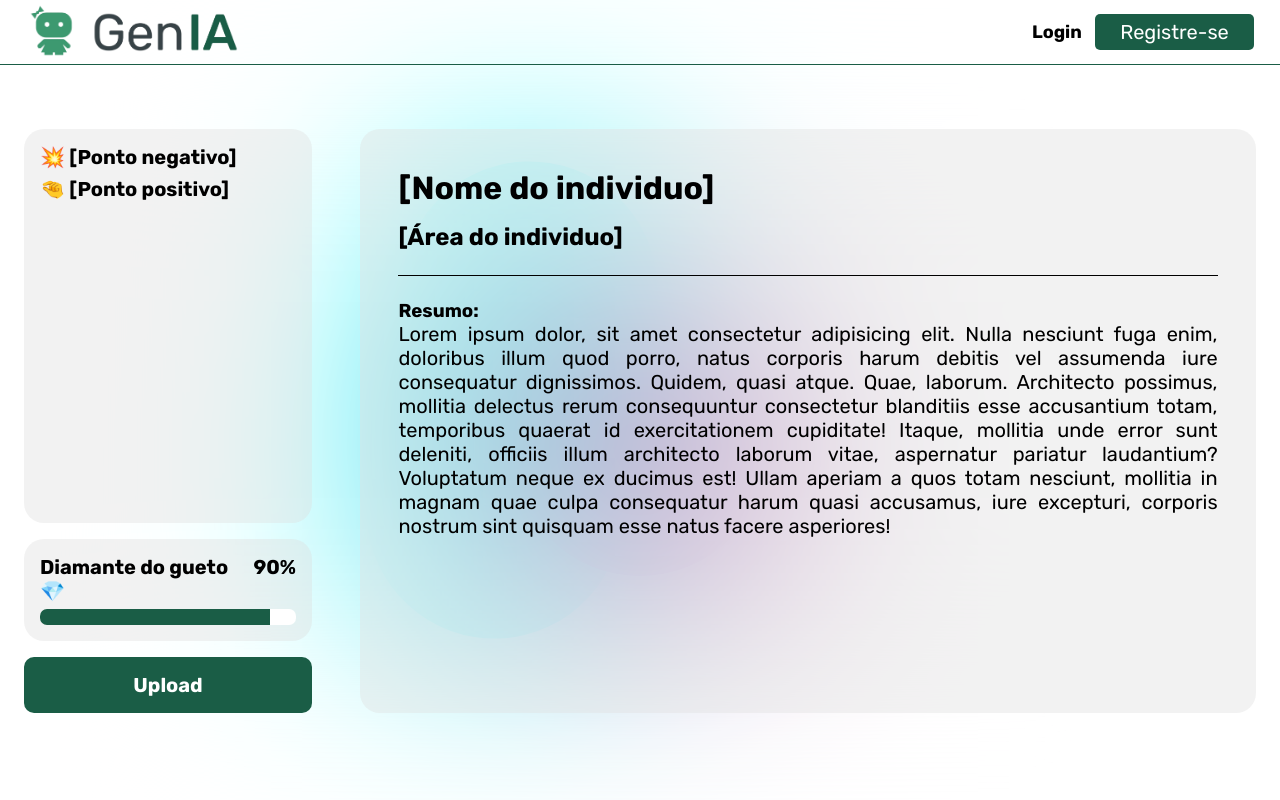
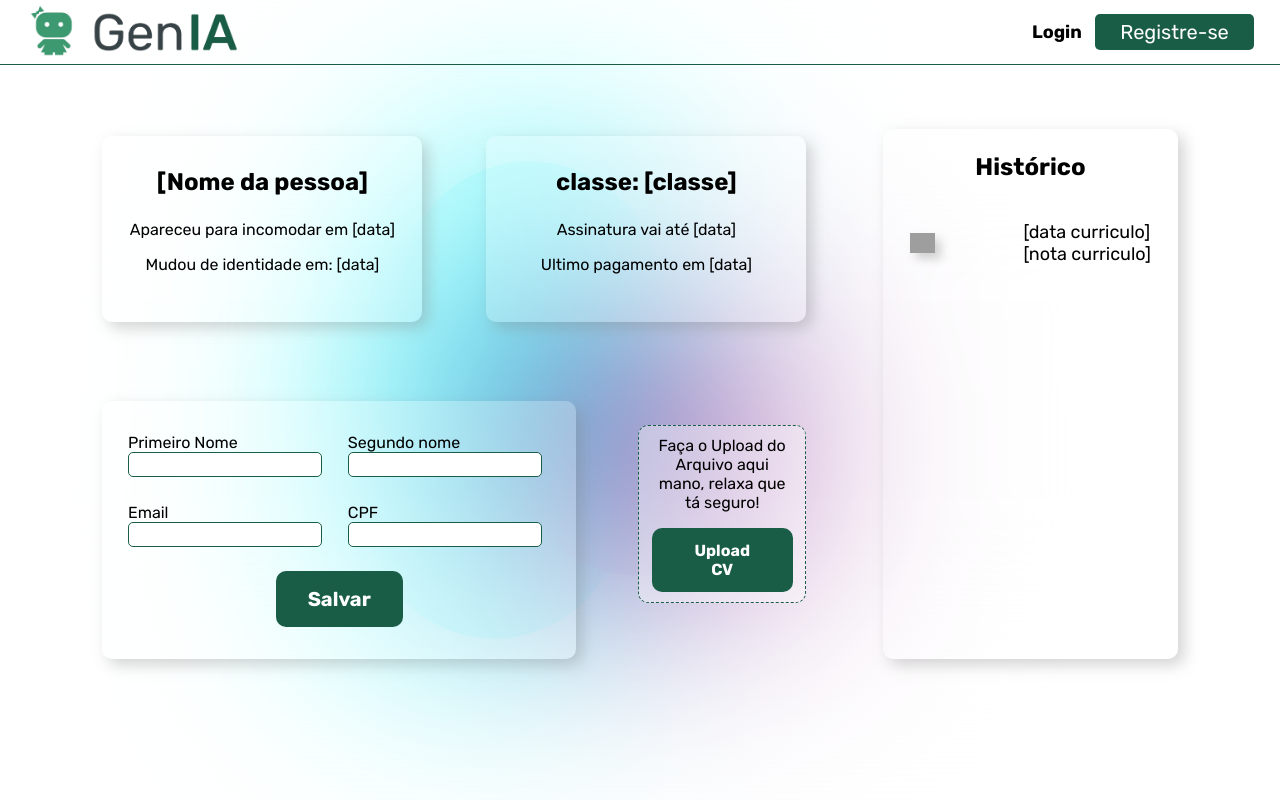
Before and after one commit to Codecon-team/Frontend-GenIA, a Vue app: page /dashboard in a window 1280 px wide. Built offline with nearby package versions, Linux system fonts and the light colour scheme; grey boxes are pictures that could not be loaded.

Commit message:
feat: criação da tela de dashboard e renomeação da tela de OnlyCurriculum

```diff
--- a/src/views/DashboardView.vue
+++ b/src/views/DashboardView.vue
@@ -1,123 +1,215 @@
 <script setup>
-const pontuacao = 90;
+const premium = true;
 </script>
 
 <template>
   <main>
-    <span>
-      <div class="glass-container">
-        <p>💥 [Ponto negativo]</p>
-        <p>🤏 [Ponto positivo]</p>
+    <div class="user">
+      <div class="info-user">
+        <div class="glass-container">
+          <h1>[Nome da pessoa]</h1>
+          <p>Apareceu para incomodar em [data]</p>
+          <p>Mudou de identidade em: [data]</p>
+        </div>
+        <div class="glass-container">
+          <h1>classe: [classe]</h1>
+          <p>Assinatura vai até [data]</p>
+          <p>Ultimo pagamento em [data]</p>
+        </div>
       </div>
-      <div class="glass-container">
-        <div class="progress-text">
-          <span>
-            <p v-if="pontuacao < 33">Bucha 💀</p>
-            <p v-else-if="pontuacao < 66">Dá pro gasto 🤏</p>
-            <p v-else-if="pontuacao < 90">Razoável 🤙</p>
-            <p v-else>Diamante do gueto 💎</p>
+      <div class="bottom-container">
+        <div class="user-form glass-container">
+          <span class="inputs-container">
+            <label>
+              <p>Primeiro Nome</p>
+              <input type="text" />
+            </label>
+            <label>
+              <p>Segundo nome</p>
+              <input type="text" />
+            </label>
+            <label>
+              <p>Email</p>
+              <input type="text" />
+            </label>
+            <label>
+              <p>CPF</p>
+              <input type="text" />
+            </label>
           </span>
-          <span> {{ pontuacao }}%</span>
+          <button class="green-btn">Salvar</button>
         </div>
-        <progress :value="pontuacao" max="100" />
+        <div class="upload-cv">
+          <p>Faça o Upload do Arquivo aqui mano, relaxa que tá seguro!</p>
+          <label class="green-btn"
+            >Upload CV<input type="file" id="file" name="file"
+          /></label>
+        </div>
       </div>
-      <label class="green-btn">
-        Upload
-        <input type="file" id="file" name="file" />
-      </label>
-    </span>
-    <div class="info glass-container">
-      <span class="title-container">
-        <h1>[Nome do individuo]</h1>
-        <h2>[Área do individuo]</h2>
-      </span>
-      <h3>Resumo:</h3>
-      <p>Lorem ipsum dolor, sit amet consectetur adipisicing elit. Nulla nesciunt fuga enim, doloribus illum quod porro, natus corporis harum debitis vel assumenda iure consequatur dignissimos. Quidem, quasi atque. Quae, laborum.
-      Architecto possimus, mollitia delectus rerum consequuntur consectetur blanditiis esse accusantium totam, temporibus quaerat id exercitationem cupiditate! Itaque, mollitia unde error sunt deleniti, officiis illum architecto laborum vitae, aspernatur pariatur laudantium?
-      Voluptatum neque ex ducimus est! Ullam aperiam a quos totam nesciunt, mollitia in magnam quae culpa consequatur harum quasi accusamus, iure excepturi, corporis nostrum sint quisquam esse natus facere asperiores!</p>
+    </div>
+    <div class="curriculums-container">
+      <h2>Histórico</h2>
+      <div class="curriculum-card">
+        <img
+          src="https://www.dicasdecurriculo.com.br/wp-content/uploads/2024/03/modelo-de-curriculo-word-simples.jpg"
+          alt=""
+        />
+        <span>
+          <p>[data curriculo]</p>
+          <p>[nota curriculo]</p>
+        </span>
+      </div>
     </div>
   </main>
 </template>
 
 <style scoped>
-.info {
-  width: 64vw;
-  height: 63vh;
-  padding: 5vh 3vw;
-
-  & p{
-    font-size: 20px;
-    text-align: justify;
-  }
+.upload-cv{
+  display: flex;
+  flex-direction: column;
+  justify-content: center;
+  align-items: center;
+  padding: 1vh 1vw;
+  width: 20%;
+  height: 20vh;
+  border-radius: 10px;
+  background-color: #ffffff5e;
+  border: dashed #1a5d46 1px;
+  gap: 2vh;
+  text-align: center  ;
 }
 
-.title-container {
-  border-bottom: #000000 1px solid;
-  padding-bottom: 3vh;
+.upload-cv p {
+  font-size: 2vh;
+}
+
+.upload-cv > label{
+  font-size: 2vh;
+}
+
+.upload-cv > label  input {
+  display: none;
+}
+
+.bottom-container {
+  display: flex;
+  align-items: center;
+  justify-content: space-between;
+}
+
+.bottom-container > label {
+  width: 20%;
+  text-align: center;
+  height: fit-content;
+}
+
+.curriculum-card {
+  padding: 2vh 0;
+  width: 90%;
+  display: flex;
+  align-items: center;
+  justify-content: space-around;
+  gap: 5vw;
+}
+.curriculum-card img {
+  width: 2vw;
+  box-shadow: 6px 6px 10px rgba(128, 128, 128, 0.346);
+}
+
+h2 {
   margin-bottom: 3vh;
 }
 
-progress {
-  margin-top: 0.5vw;
-  border-radius: 7px;
-  width: 100%;
+.curriculums-container {
+  display: flex;
+  flex-direction: column;
+  align-items: center;
+  border-radius: 10px;
+  width: 23vw;
+  max-height: 70vh;
+  padding: 3vh 0;
+  overflow-y: scroll;
+  box-shadow: 6px 6px 15px rgba(128, 128, 128, 0.346);
 }
 
-progress::-webkit-progress-bar {
-  background-color: #ffffff;
-  border-radius: 7px;
+.inputs-container {
+  display: flex;
+  flex-wrap: wrap;
+  gap: 2vw;
 }
 
-progress::-webkit-progress-value {
-  background-color: #1a5d46;
-  border-radius: 7px 0 0 7px;
+.user-form {
+  display: flex;
+  flex-direction: column;
+  align-items: center;
+  margin-top: 4vh;
+  border-radius: 10px;
+  max-width: 60%;
+  box-shadow: 6px 6px 15px rgba(128, 128, 128, 0.346);
+  padding: 4vh 2vw;
 }
 
-.progress-text {
-  display: flex;
-  justify-content: space-between;
-  font-size: 20px;
-  font-weight: 700;
+.user-form button {
+  margin-top: 3vh;
 }
 
-label {
-  text-align: center;
+label p {
+  font-size: 2vh;
 }
 
-input {
-  display: none;
+.user-form input {
+  padding: 0.5vh 0.4vw;
+  border-radius: 5px;
+  outline: none;
+  border: none;
 }
 
-main > div {
-  background-color: #d9d9d959;
-  padding: 3vh 2vw;
+.user-form input:enabled {
+  border: #1a5d46 1px solid;
+}
+
+.user {
+  width: 55vw;
+  display: flex;
+  flex-direction: column;
+  gap: 5vh;
+}
+
+.info-user > div {
+  position: inherit;
+  width: 100%;
+  display: flex;
+  flex-direction: column;
+  padding: 4vh 0;
+  border-radius: 10px;
+  box-shadow: 6px 6px 15px rgba(128, 128, 128, 0.346);
+}
+
+.info-user > div > p {
+  font-size: 2vh;
+  margin-bottom: 2vh;
+}
+
+h1 {
+  z-index: 3;
+  font-size: 3vh;
+  margin-bottom: 3vh;
 }
 
 main {
+  padding: 8vh 8vw;
   display: flex;
-  padding-top: 8vh;
-  justify-content: space-around;
+  justify-content: space-between;
+}
 
-  & span {
-    display: flex;
-    flex-direction: column;
-    gap: 2vh;
-
-    & .glass-container {
-      display: flex;
-      flex-direction: column;
-      width: 20vw;
-      background-color: #d9d9d959;
-
-      & p {
-        font-size: 20px;
-        font-weight: 700;
-      }
-    }
-    & .glass-container:first-of-type {
-      height: 100%;
-      gap: 1vh;
-    }
-  }
+.info-user {
+  display: flex;
+  justify-content: center;
+  align-items: center;
+  text-align: center;
+  position: relative;
+  height: 25vh;
+  max-width: 100%;
+  gap: 5vw;
 }
 </style>
--- /dev/null
+++ b/src/views/OnlyCurriculumView.vue
@@ -0,0 +1,123 @@
+<script setup>
+const pontuacao = 90;
+</script>
+
+<template>
+  <main>
+    <span>
+      <div class="glass-container">
+        <p>💥 [Ponto negativo]</p>
+        <p>🤏 [Ponto positivo]</p>
+      </div>
+      <div class="glass-container">
+        <div class="progress-text">
+          <span>
+            <p v-if="pontuacao < 33">Bucha 💀</p>
+            <p v-else-if="pontuacao < 66">Dá pro gasto 🤏</p>
+            <p v-else-if="pontuacao < 90">Razoável 🤙</p>
+            <p v-else>Diamante do gueto 💎</p>
+          </span>
+          <span> {{ pontuacao }}%</span>
+        </div>
+        <progress :value="pontuacao" max="100" />
+      </div>
+      <label class="green-btn">
+        Upload
+        <input type="file" id="file" name="file" />
+      </label>
+    </span>
+    <div class="info glass-container">
+      <span class="title-container">
+        <h1>[Nome do individuo]</h1>
+        <h2>[Área do individuo]</h2>
+      </span>
+      <h3>Resumo:</h3>
+      <p>Lorem ipsum dolor, sit amet consectetur adipisicing elit. Nulla nesciunt fuga enim, doloribus illum quod porro, natus corporis harum debitis vel assumenda iure consequatur dignissimos. Quidem, quasi atque. Quae, laborum.
+      Architecto possimus, mollitia delectus rerum consequuntur consectetur blanditiis esse accusantium totam, temporibus quaerat id exercitationem cupiditate! Itaque, mollitia unde error sunt deleniti, officiis illum architecto laborum vitae, aspernatur pariatur laudantium?
+      Voluptatum neque ex ducimus est! Ullam aperiam a quos totam nesciunt, mollitia in magnam quae culpa consequatur harum quasi accusamus, iure excepturi, corporis nostrum sint quisquam esse natus facere asperiores!</p>
+    </div>
+  </main>
+</template>
+
+<style scoped>
+.info {
+  width: 64vw;
+  height: 63vh;
+  padding: 5vh 3vw;
+
+  & p{
+    font-size: 20px;
+    text-align: justify;
+  }
+}
+
+.title-container {
+  border-bottom: #000000 1px solid;
+  padding-bottom: 3vh;
+  margin-bottom: 3vh;
+}
+
+progress {
+  margin-top: 0.5vw;
+  border-radius: 7px;
+  width: 100%;
+}
+
+progress::-webkit-progress-bar {
+  background-color: #ffffff;
+  border-radius: 7px;
+}
+
+progress::-webkit-progress-value {
+  background-color: #1a5d46;
+  border-radius: 7px 0 0 7px;
+}
+
+.progress-text {
+  display: flex;
+  justify-content: space-between;
+  font-size: 20px;
+  font-weight: 700;
+}
+
+label {
+  text-align: center;
+}
+
+input {
+  display: none;
+}
+
+main > div {
+  background-color: #d9d9d959;
+  padding: 3vh 2vw;
+}
+
+main {
+  display: flex;
+  padding-top: 8vh;
+  justify-content: space-around;
+
+  & span {
+    display: flex;
+    flex-direction: column;
+    gap: 2vh;
+
+    & .glass-container {
+      display: flex;
+      flex-direction: column;
+      width: 20vw;
+      background-color: #d9d9d959;
+
+      & p {
+        font-size: 20px;
+        font-weight: 700;
+      }
+    }
+    & .glass-container:first-of-type {
+      height: 100%;
+      gap: 1vh;
+    }
+  }
+}
+</style>
```
